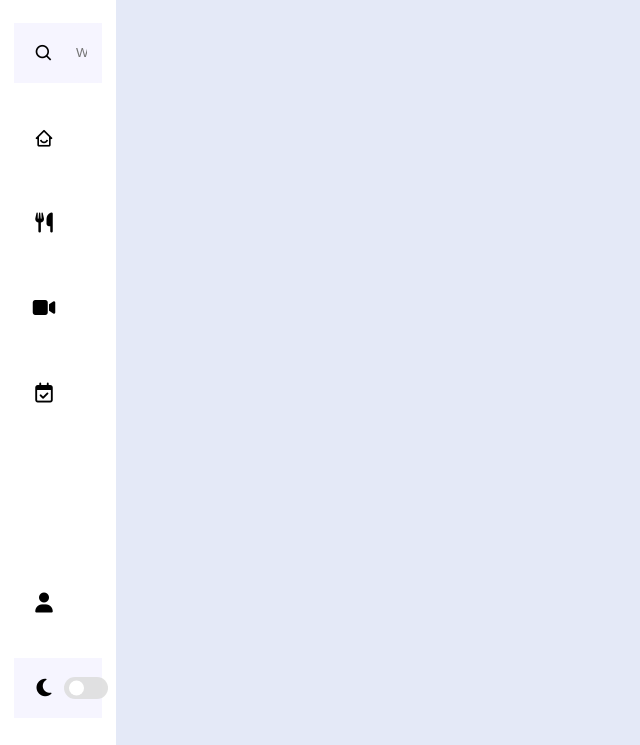
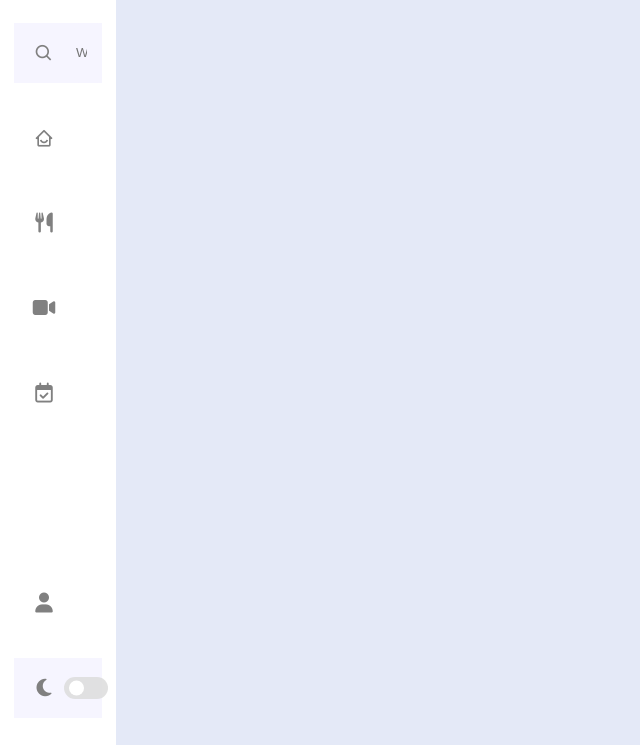
Before and after one commit to Mirks1011/Group-7, a plain HTML site: page index.html in a window 1280 px wide. Shown: the part 71-816 px from the top of the page, without its empty margins (0-640 px from the left). Drawn offline with nearby package versions, Linux system fonts and the light colour scheme.

Commit message:
Update style.css

```diff
--- a/CSS/style.css
+++ b/CSS/style.css
@@ -4,7 +4,7 @@
   --primary-color: #f7f302;
   --primary-color-light: #f6f5ff;
   --toggle-color: #ddd;
-  --text-color: black;
+  --text-color: gray;
 
   --tran02: all 0.2s ease;
   --tran03: all 0.3s ease;
```
